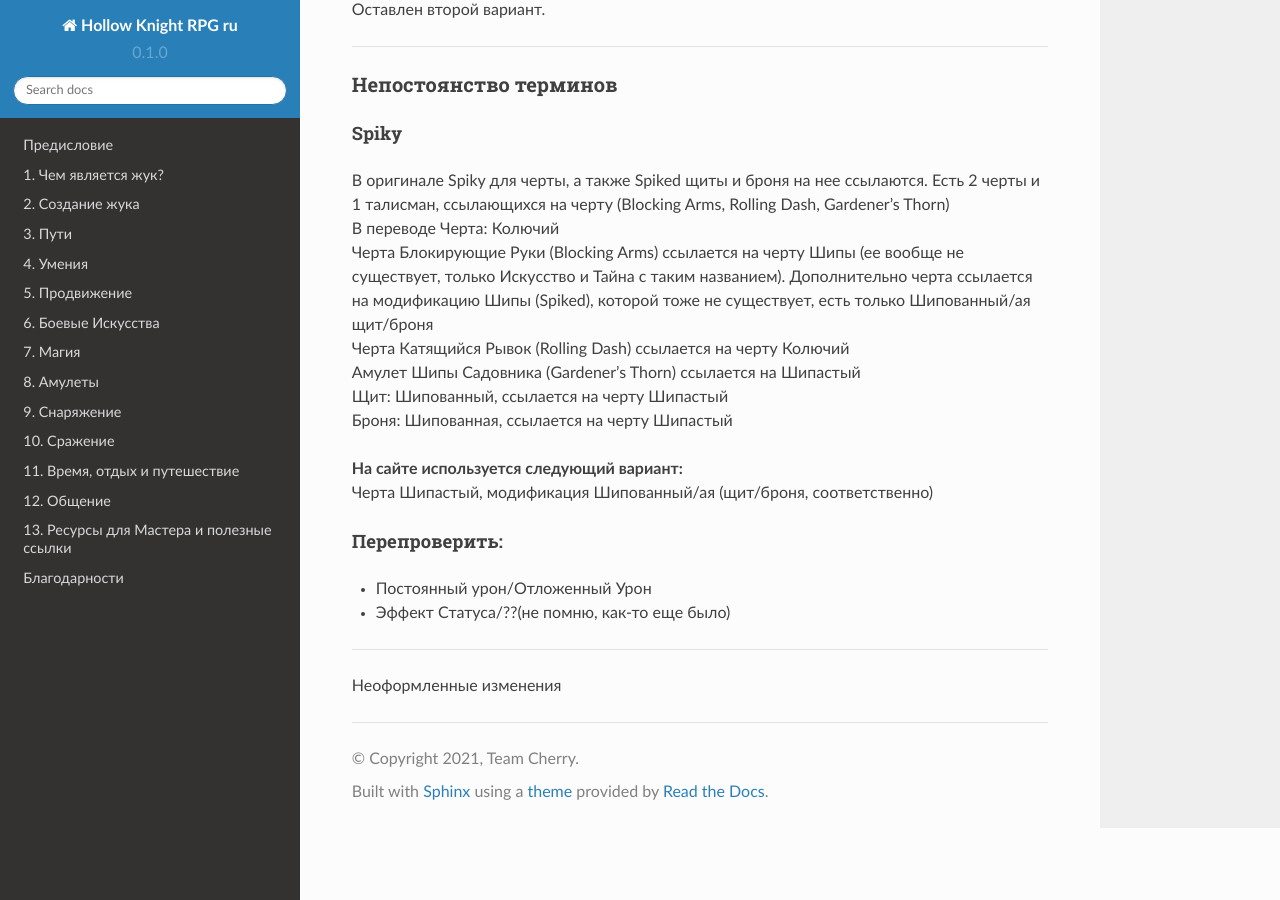
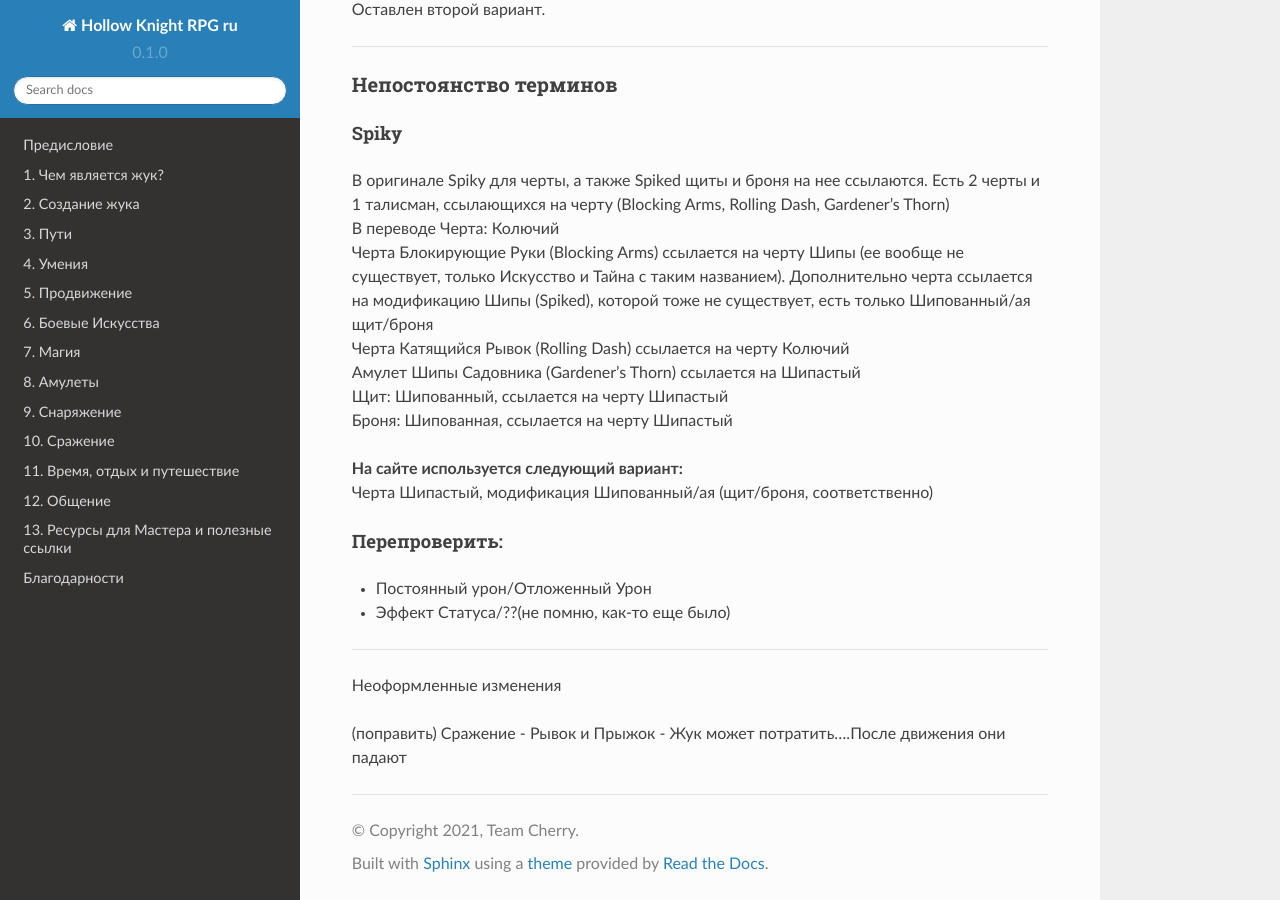
Before and after one commit to LazySelkie/hollow-knight-rpg-ru, a Sphinx documentation site: the page built from docs/source/differences.rst, in a window 1280 px wide and 900 px high, scrolled down 3799 px. Built offline with Sphinx 7.4.7 and the Read the Docs theme 2.0.0, drawn with Linux system fonts in a browser that asks for light colours.

Commit message:
Update differences.rst

```diff
--- a/docs/source/differences.rst
+++ b/docs/source/differences.rst
@@ -127,3 +127,5 @@
 -------------------------------------------------------------------------------------------------------------------------------
 
 Неоформленные изменения
+
+(поправить) Сражение - Рывок и Прыжок - Жук может потратить....После движения они падают
```
